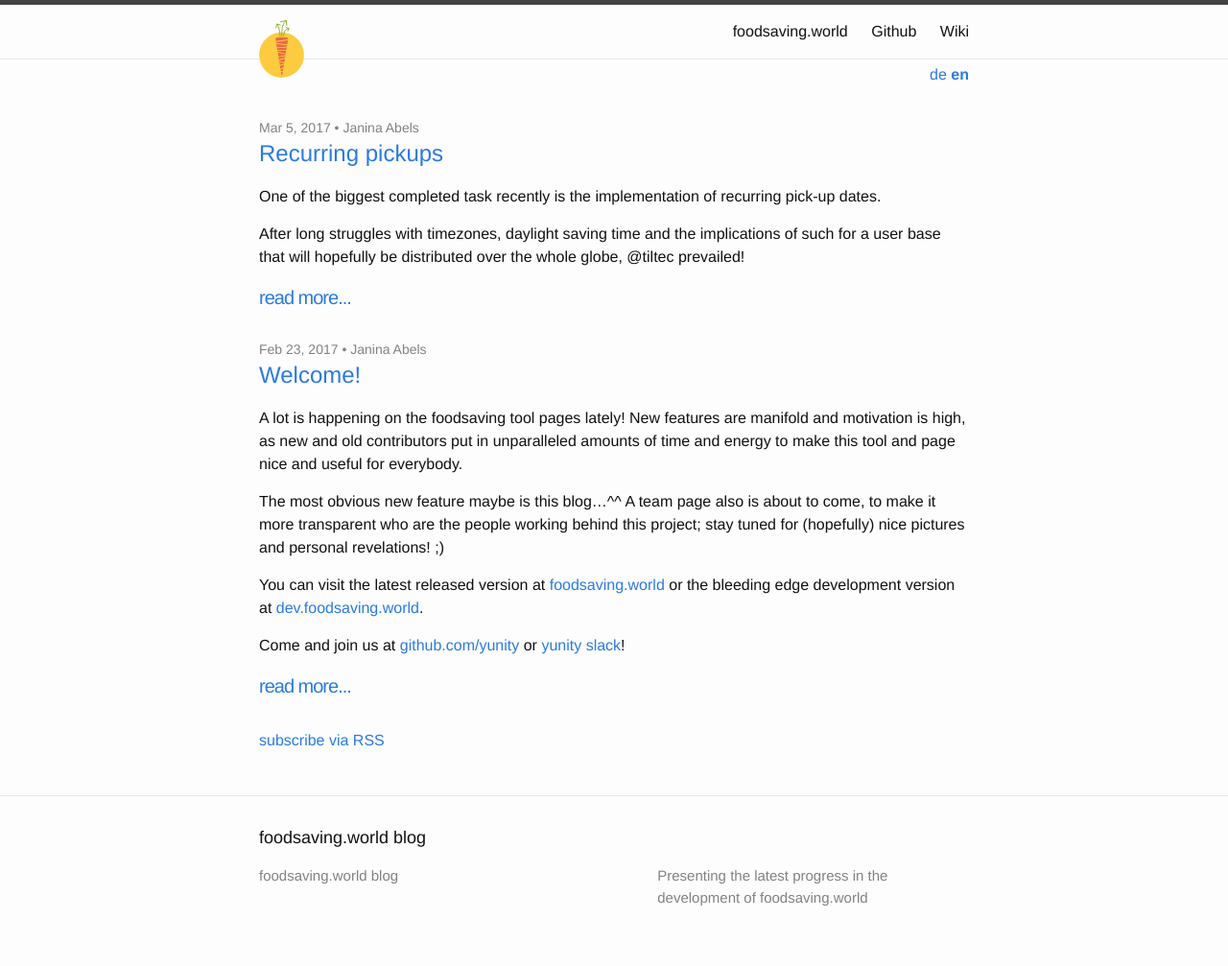
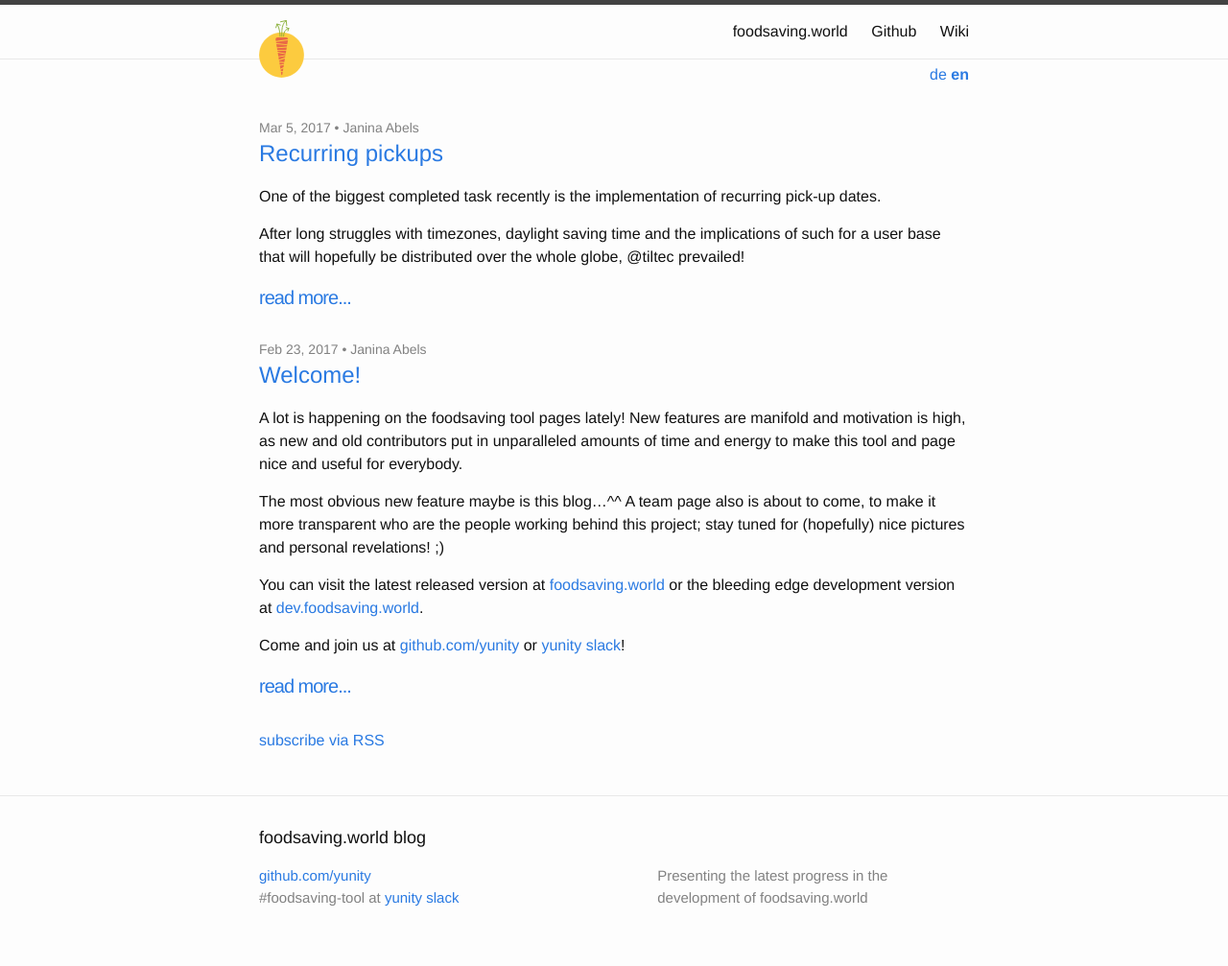
Before and after one commit to karrot-dev/karrot-blog, a Jekyll site: the page built from index.en.html, in a window 1280 px wide. Shown: the whole page at 96% size. Built offline with Jekyll 4.4.1, drawn with Linux system fonts in a browser that asks for light colours.

Commit message:
Add github/slack info to footer

```diff
--- a/_includes/footer.html
+++ b/_includes/footer.html
@@ -7,7 +7,8 @@
     <div class="footer-col-wrapper">
       <div class="footer-col footer-col-1">
         <ul class="contact-list">
-          <li>{{ site.title[page.lang] }}</li>
+          <li><a href="https://github.com/yunity">github.com/yunity</a></li>
+          <li>#foodsaving-tool at <a href="https://slackin.yunity.org/">yunity slack</a></li>
         </ul>
       </div>
 
```
